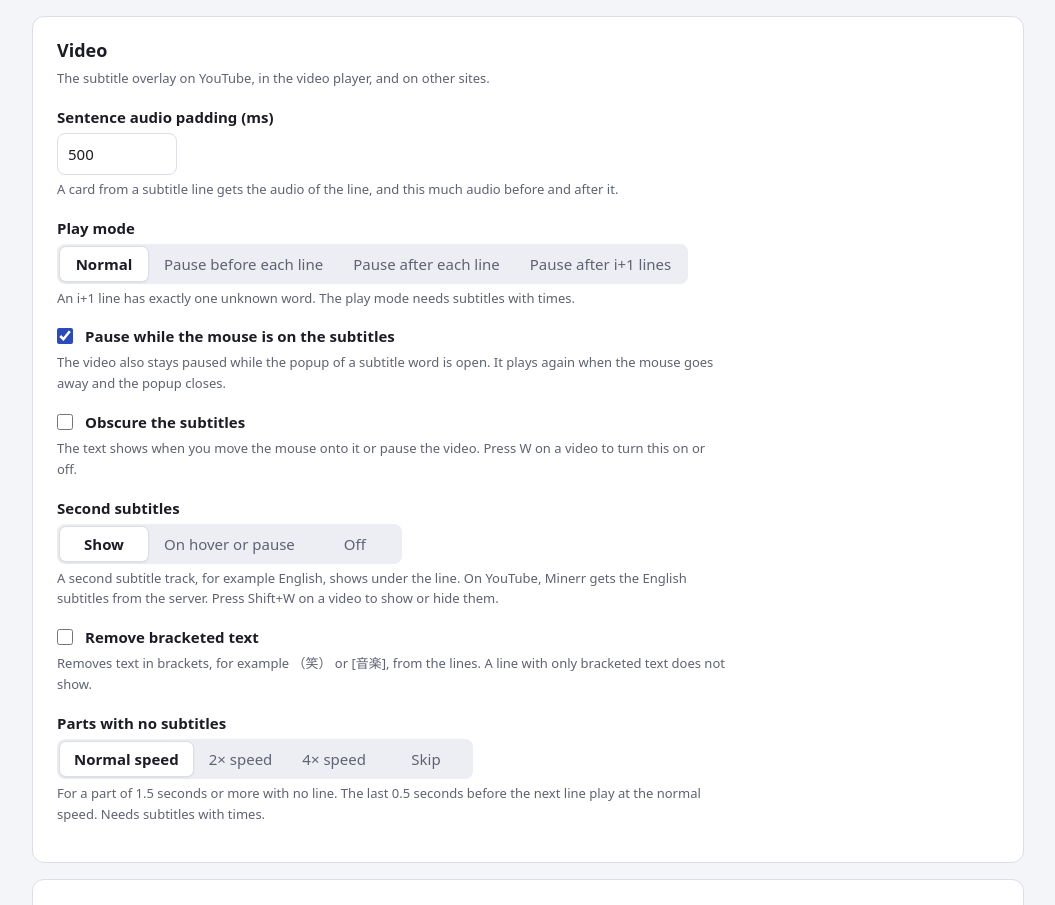
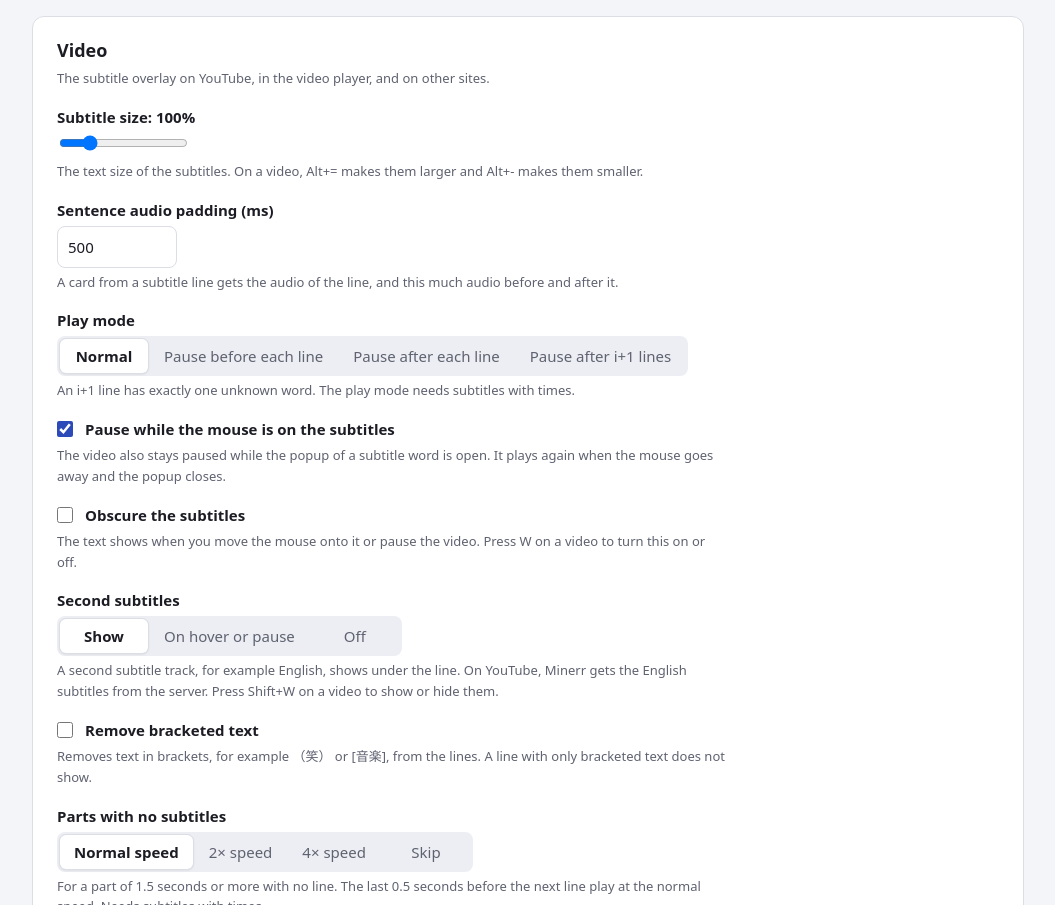
Before and after one commit to haziqhilmismail/minerr, a website with bundled scripts: page options.html in a window 1280 px wide. Shown: the part 3286-4191 px from the top of the page, without its empty margins (112-1167 px from the left). Built offline with nearby package versions, Linux system fonts and the light colour scheme; some packages are replaced by stand-ins of ours; no server answers.

Commit message:
Add a subtitle size slider to the options page

```diff
--- a/options.html
+++ b/options.html
@@ -242,6 +242,11 @@
     <h2 id="video-heading">Video</h2>
     <p class="help">The subtitle overlay on YouTube, in the video player, and on other sites.</p>
     <div class="field">
+      <label for="sub-scale">Subtitle size: <output id="sub-scale-value" for="sub-scale"></output></label>
+      <input id="sub-scale" type="range" min="50" max="300" step="10" aria-describedby="sub-scale-help">
+      <p id="sub-scale-help" class="help">The text size of the subtitles. On a video, Alt+= makes them larger and Alt+- makes them smaller.</p>
+    </div>
+    <div class="field">
       <label for="audio-padding">Sentence audio padding (ms)</label>
       <input id="audio-padding" type="number" min="0" max="3000" step="100" aria-describedby="audio-padding-help">
       <p id="audio-padding-help" class="help">A card from a subtitle line gets the audio of the line, and this much audio before and after it.</p>
--- a/src/videooptions.ts
+++ b/src/videooptions.ts
@@ -3,7 +3,7 @@ import { byId } from './dom.ts';
 import type { Setting } from './settings.ts';
 import { keyLabel, VIDEO_KEYS } from './videokeys.ts';
 import {
-  audioPadding, autoLookup, autoResume, cleanSubs, gapMode, pauseOnHover, playMode, secondDisplay, subEffect, subObscured,
+  audioPadding, autoLookup, autoResume, cleanSubs, gapMode, pauseOnHover, playMode, secondDisplay, subEffect, subObscured, subScale,
 } from './videosettings.ts';
 
 // bindRadios of options.ts, which binds a radio group to a setting.
@@ -30,6 +30,14 @@ function bindCheckbox(id: string, { watch, set }: Setting<boolean>): void {
 }
 
 export async function bindVideoOptions(bindRadios: BindRadios): Promise<void> {
+  // The slider is in percent; the setting is a factor. The keys on a video change it too.
+  const size = byId('sub-scale', HTMLInputElement);
+  const sizeValue = byId('sub-scale-value', HTMLOutputElement);
+  subScale.watch(value => {
+    size.value = String(Math.round(value * 100));
+    sizeValue.value = `${size.value}%`;
+  });
+  size.addEventListener('input', () => subScale.set(size.valueAsNumber / 100));
   const padding = byId('audio-padding', HTMLInputElement);
   padding.value = String(await audioPadding.get());
   padding.addEventListener('change', () => {
```
Also changed, not shown: test/player.ts (+10 -0 lines).
